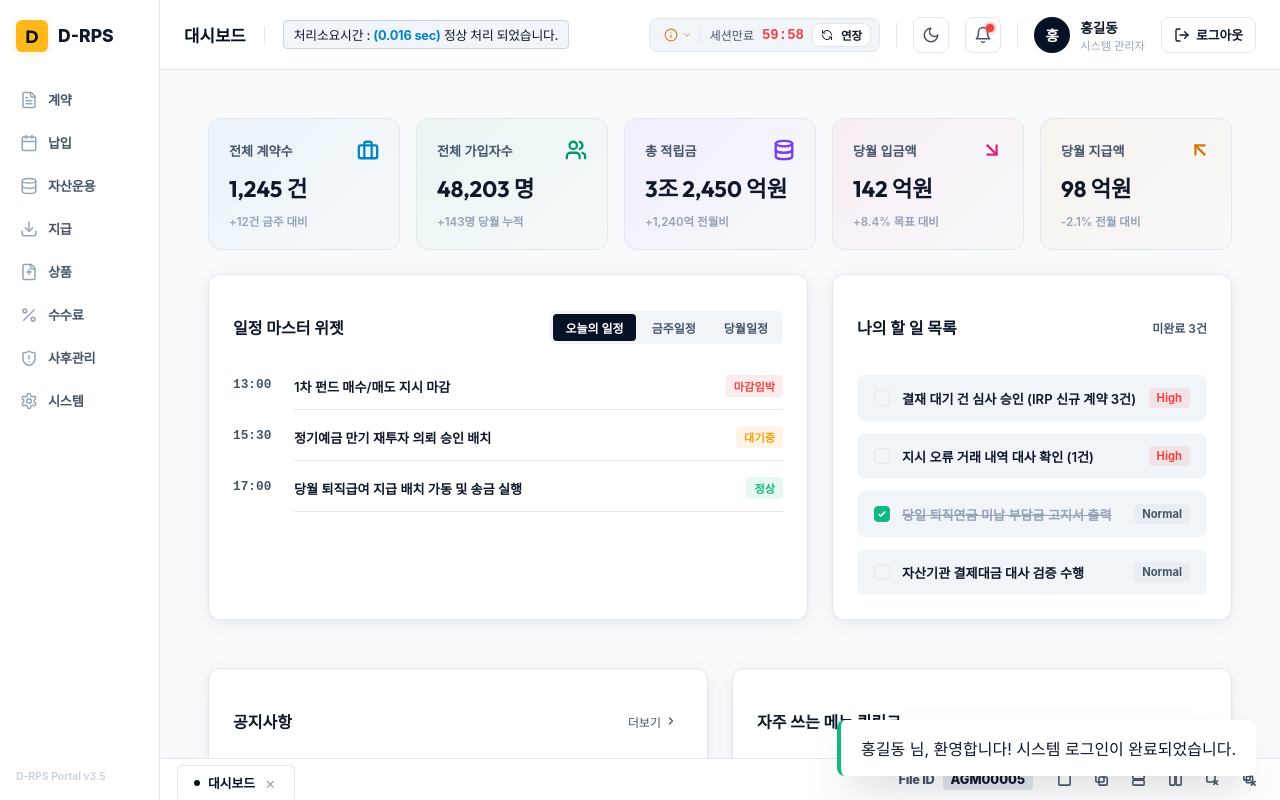
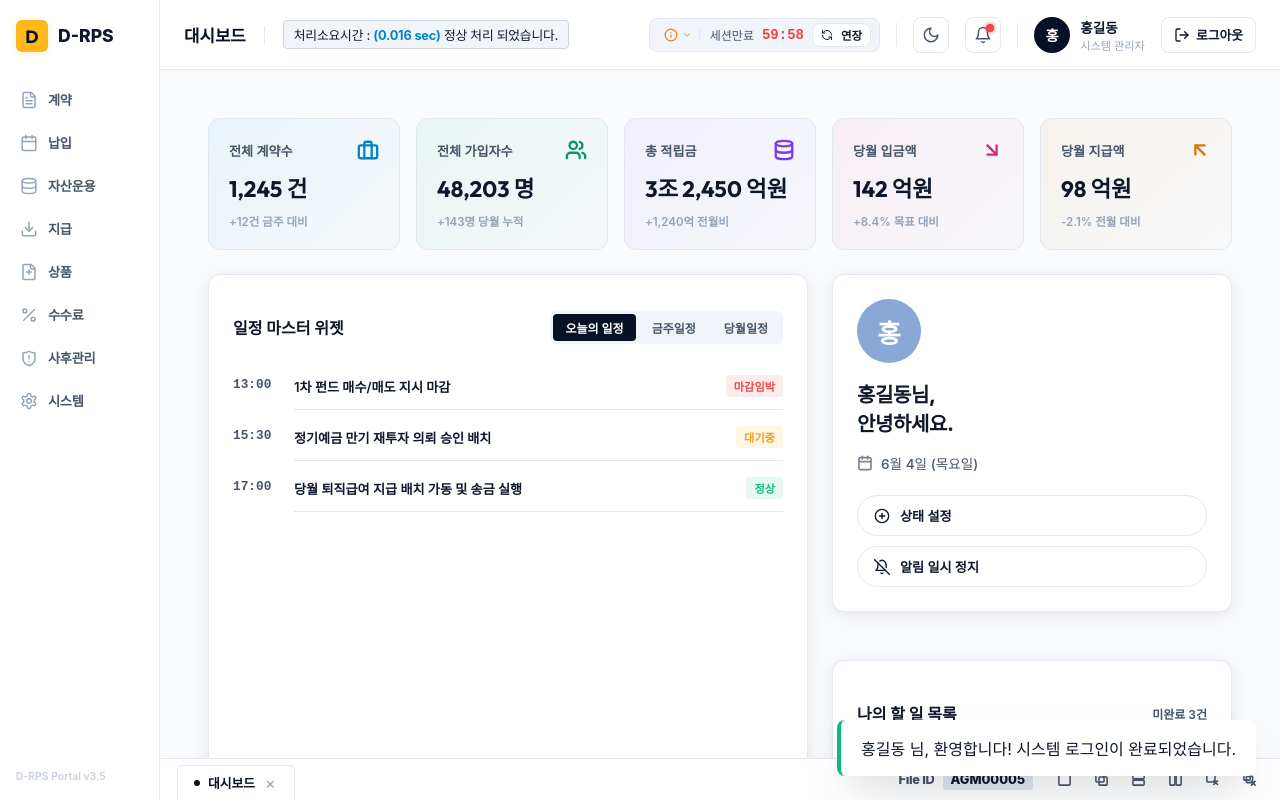
Before and after one commit to uneechung-lab/d-rps, a React (Vite) app: page / in a window 1280 px wide. Both pictures are taken after a click on the button "로그인". Built offline with nearby package versions, Linux system fonts and the light colour scheme; a web font is replaced by a local one.

Commit message:
feat: add account widget to dashboard page with dynamic user name welcome and capsule action buttons

```diff
--- a/src/App.jsx
+++ b/src/App.jsx
@@ -342,7 +342,7 @@ function App() {
         {/* Dynamic content screen wrapper */}
         <div className="scrollable-body">
           {activeTab === '대시보드' ? (
-            <Dashboard isDark={isDark} onTabSelect={handleSidebarTabSelect} />
+            <Dashboard isDark={isDark} onTabSelect={handleSidebarTabSelect} user={user} />
           ) : activeTab === 'IRP 계약등록' ? (
             <IRPContractForm
               selectedContract={selectedContract}
--- a/src/components/Dashboard.jsx
+++ b/src/components/Dashboard.jsx
@@ -37,7 +37,19 @@ const ChevronRight = ({ size = 16, color = 'currentColor' }) => (
   </svg>
 );
 
-const Dashboard = ({ isDark, onTabSelect }) => {
+const PlusCircleIcon = ({ size = 18 }) => (
+  <svg width={size} height={size} viewBox="0 0 24 24" fill="none" stroke="currentColor" strokeWidth="2" strokeLinecap="round" strokeLinejoin="round">
+    <circle cx="12" cy="12" r="10" /><line x1="12" y1="8" x2="12" y2="16" /><line x1="8" y1="12" x2="16" y2="12" />
+  </svg>
+);
+
+const BellOffIcon = ({ size = 18 }) => (
+  <svg width={size} height={size} viewBox="0 0 24 24" fill="none" stroke="currentColor" strokeWidth="2" strokeLinecap="round" strokeLinejoin="round">
+    <path d="M13.73 21a2 2 0 0 1-3.46 0" /><path d="M18.63 13A17.89 17.89 0 0 1 18 8" /><path d="M6.26 6.26A5.86 5.86 0 0 0 6 8c0 7-3 9-3 9h14" /><path d="M18 8a6 6 0 0 0-9.33-5" /><line x1="1" y1="1" x2="23" y2="23" />
+  </svg>
+);
+
+const Dashboard = ({ isDark, onTabSelect, user }) => {
   const [activeScheduleTab, setActiveScheduleTab] = useState('today');
   const [todos, setTodos] = useState([
     { id: 1, text: '결재 대기 건 심사 승인 (IRP 신규 계약 3건)', done: false, priority: 'High' },
@@ -195,7 +207,41 @@ const Dashboard = ({ isDark, onTabSelect }) => {
           </div>
         </div>
 
-        {/* Right widget: To-Do list */}
+        {/* Right Stack: Account Widget & To-Do List */}
+        <div style={styles.rightStack}>
+          {/* Account/Profile Widget */}
+          <div style={styles.profileWidgetCard} className="card">
+            <div style={styles.profileAvatarCircle}>
+              {user?.name ? user.name.charAt(0) : '정'}
+            </div>
+            <h2 style={styles.profileWelcomeText}>
+              {user?.name || '정윤희'}님,<br />안녕하세요.
+            </h2>
+            <div style={styles.profileDateRow}>
+              <span style={styles.calendarIconWrapper}>
+                <svg width="16" height="16" viewBox="0 0 24 24" fill="none" stroke="currentColor" strokeWidth="2.5" strokeLinecap="round" strokeLinejoin="round">
+                  <rect x="3" y="4" width="18" height="18" rx="2" ry="2" />
+                  <line x1="16" y1="2" x2="16" y2="6" />
+                  <line x1="8" y1="2" x2="8" y2="6" />
+                  <line x1="3" y1="10" x2="21" y2="10" />
+                </svg>
+              </span>
+              <span style={styles.profileDateText}>6월 4일 (목요일)</span>
+            </div>
+
+            <div style={styles.profileActionsWrapper}>
+              <button style={styles.capsuleBtn} className="btn-secondary">
+                <PlusCircleIcon size={16} />
+                상태 설정
+              </button>
+              <button style={styles.capsuleBtn} className="btn-secondary">
+                <BellOffIcon size={16} />
+                알림 일시 정지
+              </button>
+            </div>
+          </div>
+
+          {/* To-Do list */}
           <div style={styles.widgetCard} className="card">
             <div style={styles.widgetHeader}>
               <h3 style={styles.widgetTitle}>나의 할 일 목록</h3>
@@ -232,6 +278,7 @@ const Dashboard = ({ isDark, onTabSelect }) => {
                   </span>
                 </div>
               ))}
+            </div>
           </div>
         </div>
       </div>
@@ -336,6 +383,83 @@ const styles = {
     display: 'grid',
     gridTemplateColumns: '6fr 4fr',
     gap: '24px',
+  },
+  rightStack: {
+    display: 'flex',
+    flexDirection: 'column',
+    gap: '24px',
+  },
+  profileWidgetCard: {
+    display: 'flex',
+    flexDirection: 'column',
+    padding: '24px',
+    borderRadius: 'var(--radius-md)',
+    backgroundColor: 'var(--bg-secondary)',
+    border: '1px solid var(--border-color)',
+    boxShadow: 'var(--card-shadow)',
+    gap: '14px',
+    alignItems: 'flex-start',
+  },
+  profileAvatarCircle: {
+    width: '64px',
+    height: '64px',
+    borderRadius: '50%',
+    backgroundColor: '#8aa8d6',
+    color: '#ffffff',
+    display: 'flex',
+    alignItems: 'center',
+    justifyContent: 'center',
+    fontWeight: '700',
+    fontSize: '1.6rem',
+    marginBottom: '4px',
+  },
+  profileWelcomeText: {
+    fontSize: '1.25rem',
+    fontWeight: '800',
+    color: 'var(--text-primary)',
+    lineHeight: '1.45',
+    margin: '0',
+    letterSpacing: '-0.4px',
+  },
+  profileDateRow: {
+    display: 'flex',
+    alignItems: 'center',
+    gap: '8px',
+    color: 'var(--text-secondary)',
+    fontSize: '0.85rem',
+    fontWeight: '500',
+    marginBottom: '8px',
+  },
+  calendarIconWrapper: {
+    display: 'inline-flex',
+    alignItems: 'center',
+    opacity: 0.7,
+  },
+  profileDateText: {
+    color: 'var(--text-secondary)',
+  },
+  profileActionsWrapper: {
+    display: 'flex',
+    flexDirection: 'column',
+    gap: '10px',
+    width: '100%',
+  },
+  capsuleBtn: {
+    display: 'flex',
+    alignItems: 'center',
+    justifyContent: 'flex-start',
+    gap: '10px',
+    padding: '10px 16px',
+    borderRadius: '9999px',
+    border: '1px solid var(--border-color)',
+    backgroundColor: 'var(--bg-secondary)',
+    color: 'var(--text-primary)',
+    fontSize: '0.82rem',
+    fontWeight: '600',
+    cursor: 'pointer',
+    transition: 'all 0.2s',
+    width: '100%',
+    textAlign: 'left',
   },
   widgetCard: {
     display: 'flex',
```
Lines whose indentation alone changed are shown as unchanged.
